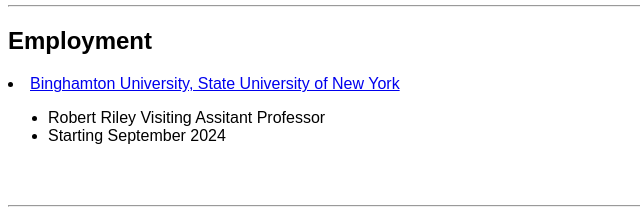
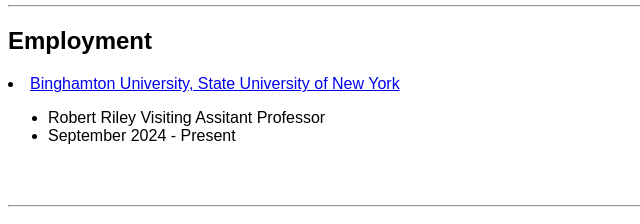
Before and after one commit to tyleemath/tyleemath.github.io, a plain HTML site: page index.html in a window 1280 px wide. Shown: the part 880-1104 px from the top of the page, 0-640 px from the left. Drawn offline with Linux system fonts and the light colour scheme.

Commit message:
Update index.html

```diff
--- a/index.html
+++ b/index.html
@@ -53,7 +53,7 @@ I am mainly interested in finite and algebraic groups and their representations,
 <li><a href="https://www.binghamton.edu/">Binghamton University, State University of New York</a>
     <ul>
         <li> Robert Riley Visiting Assitant Professor</li>
-        <li> Starting September 2024</li>
+        <li> September 2024 - Present</li>
     </ul>
 </li>
 
```
